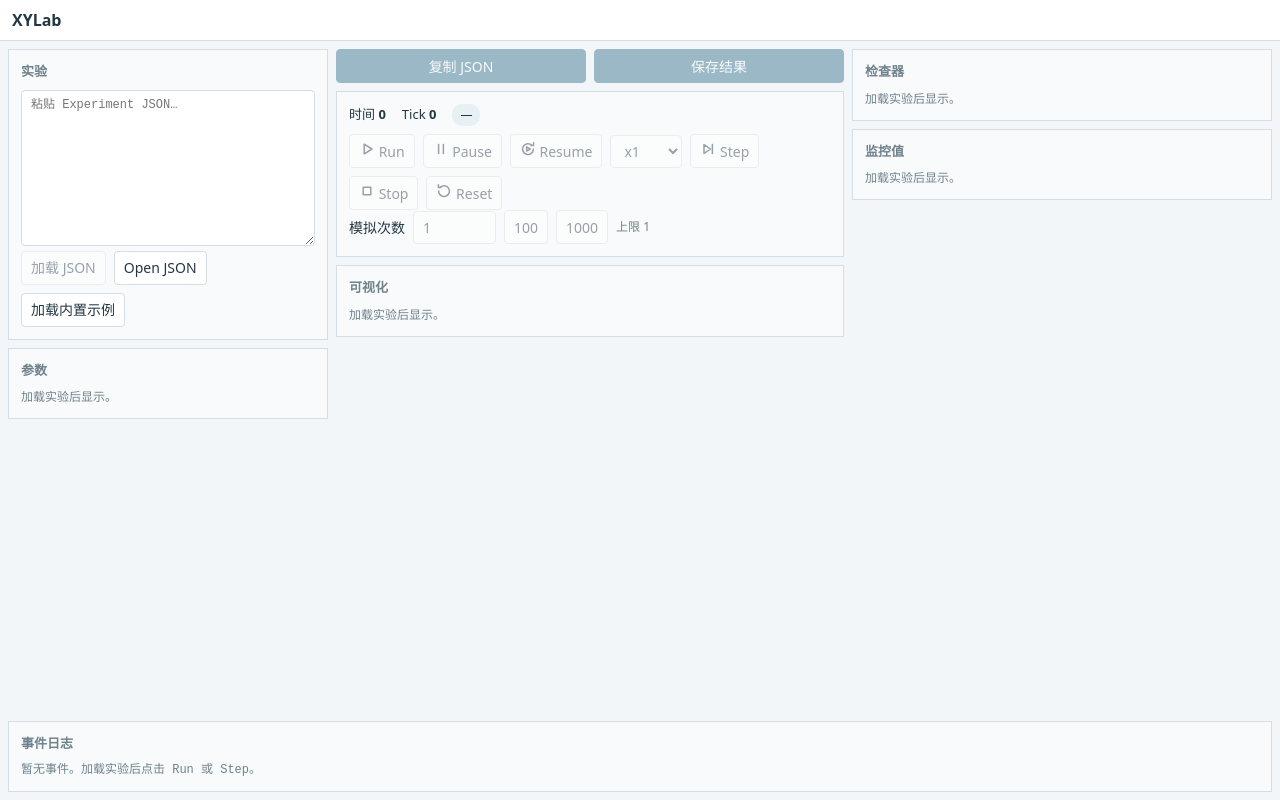
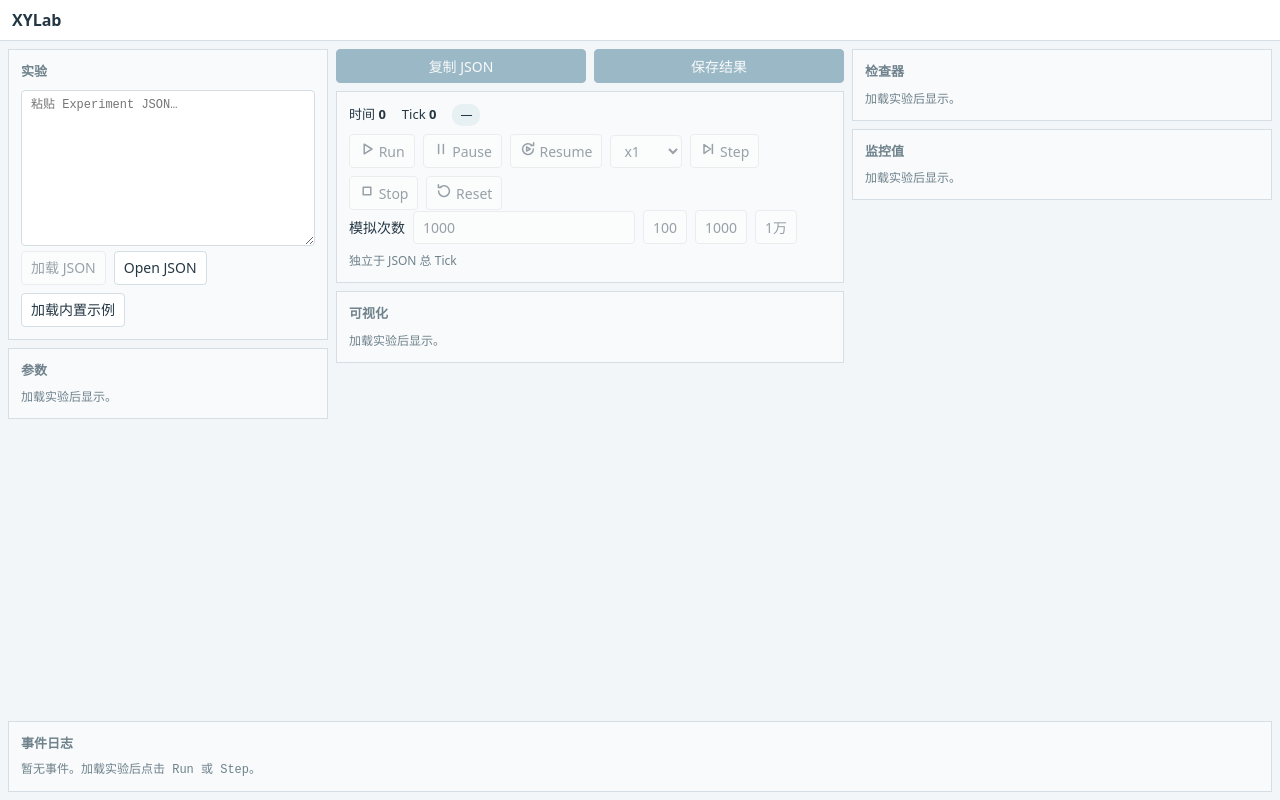
Before and after one commit to Heaifan/XYLab, a React (Vite) app: page / in a window 1280 px wide. Built offline with nearby package versions, Linux system fonts and the light colour scheme.

Commit message:
feat(ui): allow arbitrary simulation run count

```diff
--- a/src/ui/monitor/RunPanel.tsx
+++ b/src/ui/monitor/RunPanel.tsx
@@ -1,5 +1,5 @@
-// 运行区：状态/时间/Tick + 动态速度 + 本轮模拟次数。
-import { useState } from 'react';
+// 运行区：状态/时间/Tick + 动态速度 + 独立本轮模拟次数。
+import { useEffect, useState } from 'react';
 import { canPause, canResume, canRun, canStep, canStop } from '../../runtime/controller/transitions';
 import type { RunSpeed } from '../../runtime/controller/types';
 import type { Breakpoint } from '../shell/breakpoints';
@@ -11,13 +11,18 @@ interface Props { runtime: MonitoredRuntime | null; bridge: MonitorBridge; break
 
 export function RunPanel({ runtime, bridge, breakpoint, refresh }: Props) {
   const [more, setMore] = useState(false);
+  const [count, setCount] = useState(1000);
   const st = runtime ? runtime.controller.status : null;
   const compact = breakpoint === 'compact';
-  const total = runtime?.controller.definition.timeline.totalTicks ?? 1;
-  const [count, setCount] = useState(total);
+  useEffect(() => {
+    if (!runtime) return;
+    const initial = runtime.controller.definition.timeline.totalTicks;
+    setCount(initial);
+    runtime.controller.setTickLimit(initial);
+  }, [runtime]);
   function act(fn: () => unknown) { fn(); refresh(); }
   function applyCount(raw: number) {
-    const next = Math.max(1, Math.min(total, Math.floor(raw || 1)));
+    const next = Math.max(1, Math.min(Number.MAX_SAFE_INTEGER, Math.floor(raw || 1)));
     setCount(next);
     runtime?.controller.setTickLimit(next);
   }
@@ -46,11 +51,12 @@ export function RunPanel({ runtime, bridge, breakpoint, refresh }: Props) {
     <div className="row controls">{primary}{compact ? <button onClick={() => setMore(!more)}>{more ? '收起' : '更多'}</button> : secondary}</div>
     <div className="row controls run-count">
       <label htmlFor="run-count">模拟次数</label>
-      <input id="run-count" type="number" inputMode="numeric" min={1} max={total} step={1} value={count}
+      <input id="run-count" type="number" inputMode="numeric" min={1} step={1} value={count}
         disabled={!runtime || st === 'running'} onChange={(e) => applyCount(Number(e.target.value))} />
       <button disabled={!runtime || st === 'running'} onClick={() => applyCount(100)}>100</button>
       <button disabled={!runtime || st === 'running'} onClick={() => applyCount(1000)}>1000</button>
-      <span className="muted">上限 {total}</span>
+      <button disabled={!runtime || st === 'running'} onClick={() => applyCount(10000)}>1万</button>
+      <span className="muted">独立于 JSON 总 Tick</span>
     </div>
     {compact && more && <div className="row controls">{secondary}</div>}
   </section>;
```
